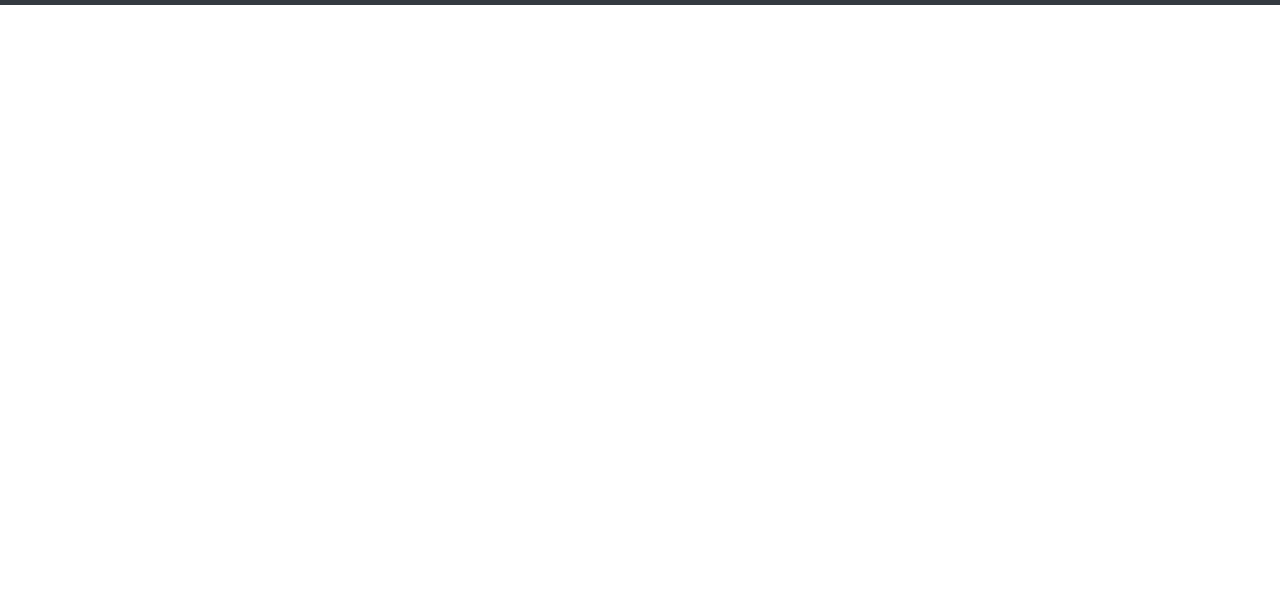
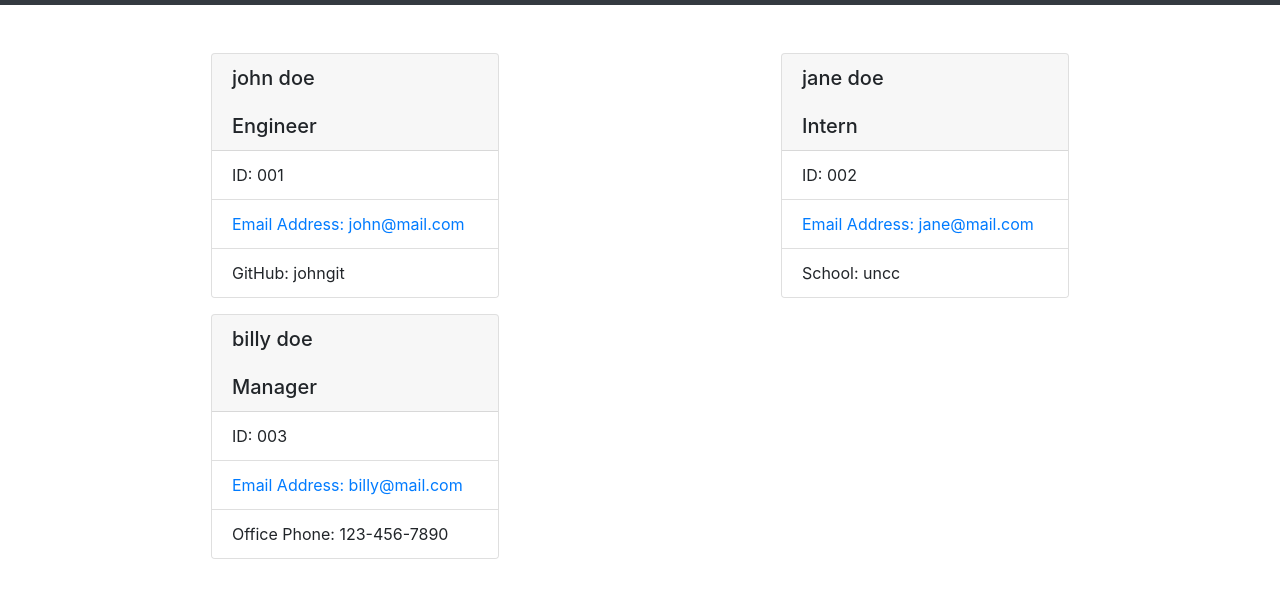
Before and after one commit to Jason-M-Bailey/teamprofilegenerator, a plain HTML site: page output/team.html in a window 1280 px wide. Shown: the part 51-646 px from the top of the page. Drawn offline with nearby package versions, Linux system fonts and the light colour scheme.

Commit message:
email links clickable

```diff
--- a/output/team.html
+++ b/output/team.html
@@ -12,4 +12,35 @@
             <span class="navbar-brand mb-0 h1 w-100 text-center">Team Profile</span>
         </nav>
         <div class="container">
-            <div class="row">
+            <div class="row"><div class="col-6">
+            <div class="card mx-auto mb-3" style="width: 18rem">
+            <h5 class="card-header">john doe<br /><br />Engineer</h5>
+            <ul class="list-group list-group-flush">
+                <li class="list-group-item">ID: 001</li>
+                <li class="list-group-item"><a href="mailto:john@mail.com">Email Address: john@mail.com</a></li>
+                <li class="list-group-item">GitHub: johngit</li>
+            </ul>
+            </div>
+        </div><div class="col-6">
+            <div class="card mx-auto mb-3" style="width: 18rem">
+            <h5 class="card-header">jane doe<br /><br />Intern</h5>
+            <ul class="list-group list-group-flush">
+                <li class="list-group-item">ID: 002</li>
+                <li class="list-group-item"><a href="mailto:jane@mail.com">Email Address: jane@mail.com</a></li>
+                <li class="list-group-item">School: uncc</li>
+            </ul>
+            </div>
+        </div><div class="col-6">
+            <div class="card mx-auto mb-3" style="width: 18rem">
+            <h5 class="card-header">billy doe<br /><br />Manager</h5>
+            <ul class="list-group list-group-flush">
+                <li class="list-group-item">ID: 003</li>
+                <li class="list-group-item"><a href="mailto:billy@mail.com">Email Address: billy@mail.com</a></li>
+                <li class="list-group-item">Office Phone: 123-456-7890</li>
+            </ul>
+            </div>
+        </div> </div>
+    </div>
+
+</body>
+</html>
```
Also changed, not shown: app.js (+5 -9 lines).
